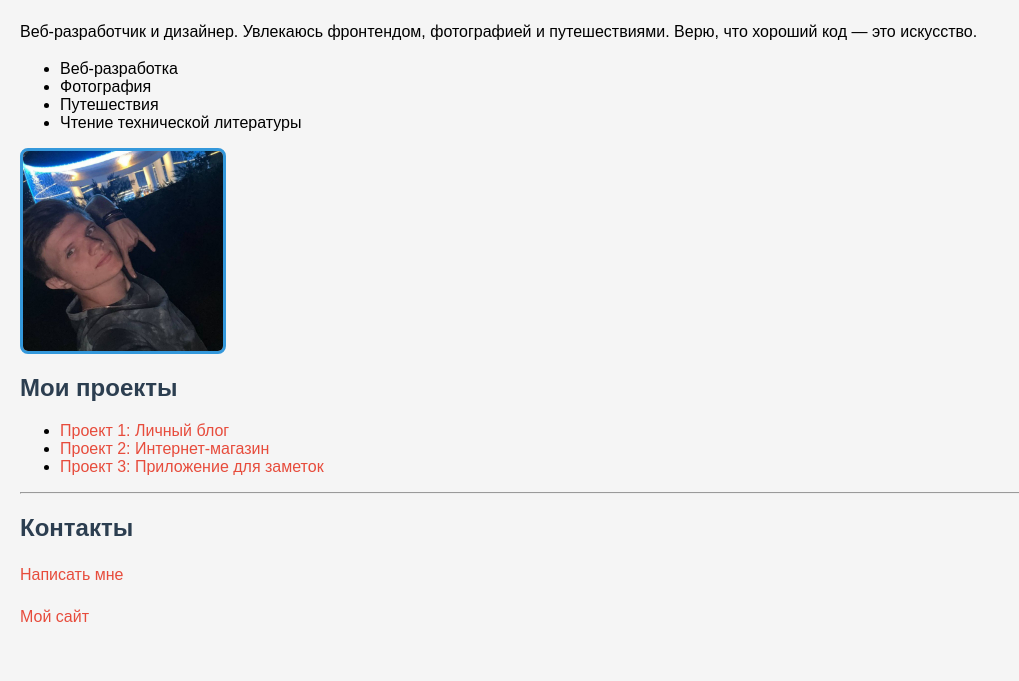
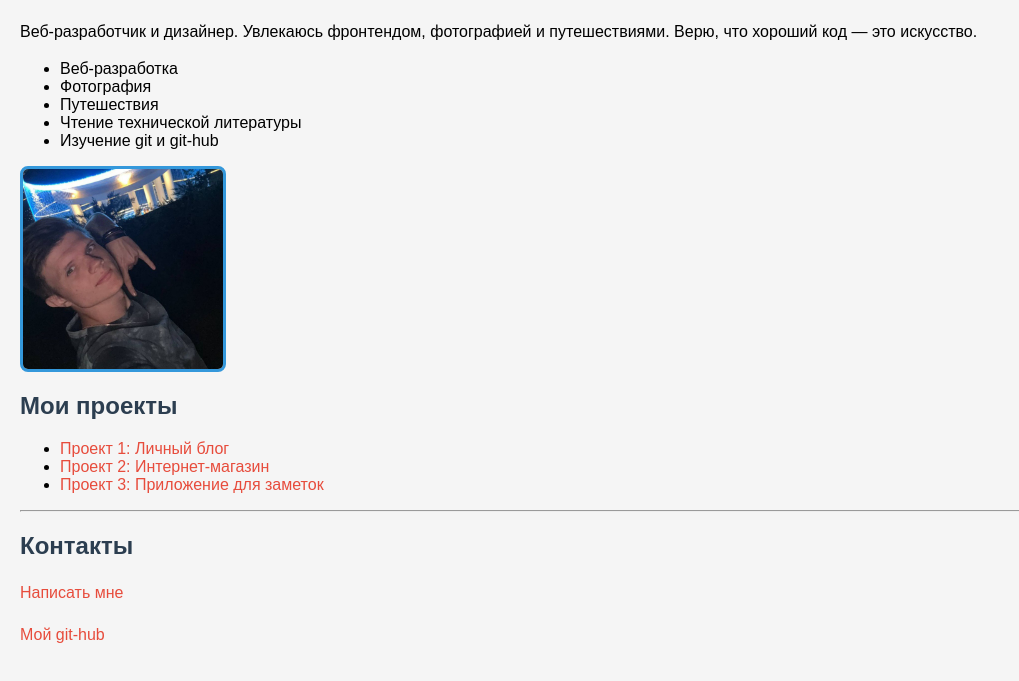
Before and after one commit to ALEXBRO-cretator/Project_site_college, a plain HTML site: page index.html in a window 1280 px wide. Shown: the part 61-742 px from the top of the page, without its empty margins (0-1019 px from the left). Drawn offline with Linux system fonts and the light colour scheme.

Commit message:
Новые данные

```diff
--- a/index.html
+++ b/index.html
@@ -15,6 +15,7 @@
         <li>Фотография</li>
         <li>Путешествия</li>
         <li>Чтение технической литературы</li>
+        <li>Изучение git и git-hub</li>
     </ul>
 
     <img src="img/me.jpg" alt="Моё фото">
@@ -30,6 +31,6 @@
 
     <h2>Контакты</h2>
     <p><a href="kozukovsasabro@gmail.com">Написать мне</a></p>
-    <p><a href="https://example.com" target="_blank">Мой сайт</a></p>
+    <p><a href="https://github.com/ALEXBRO-cretator" target="_blank">Мой git-hub</a></p>
 </body>
 </html>
```
